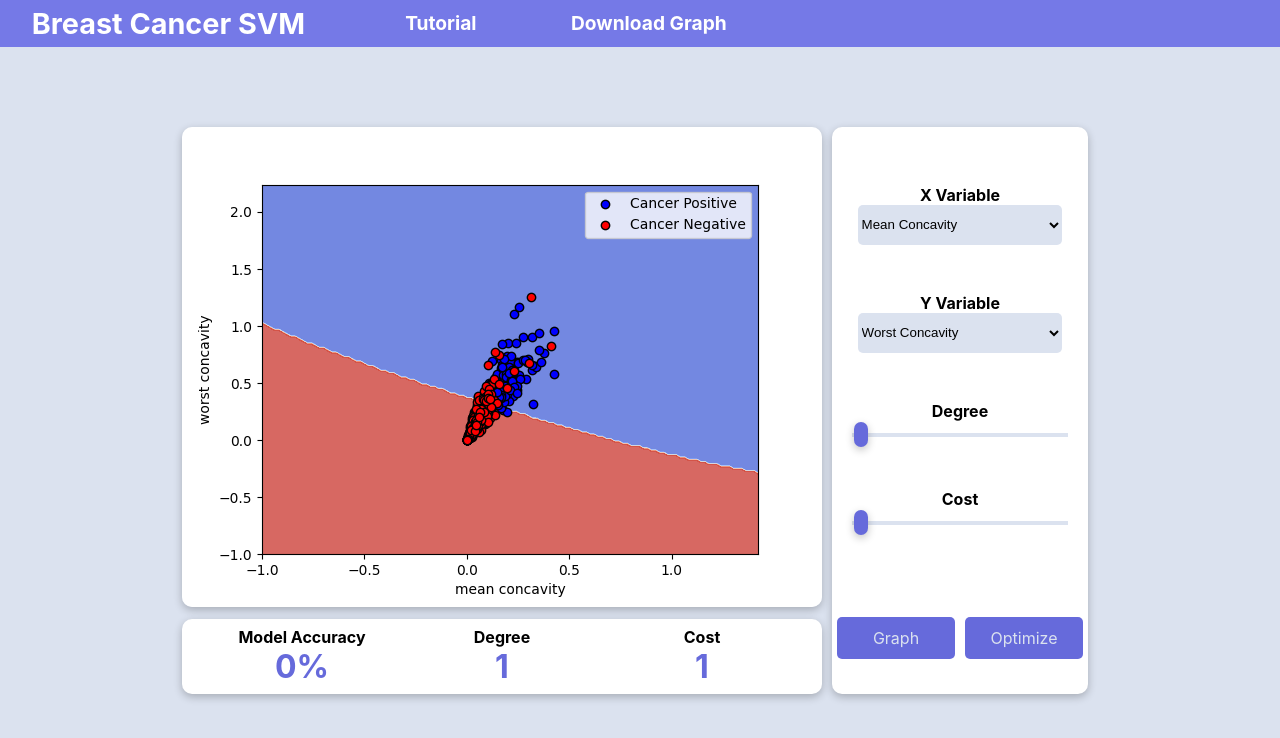
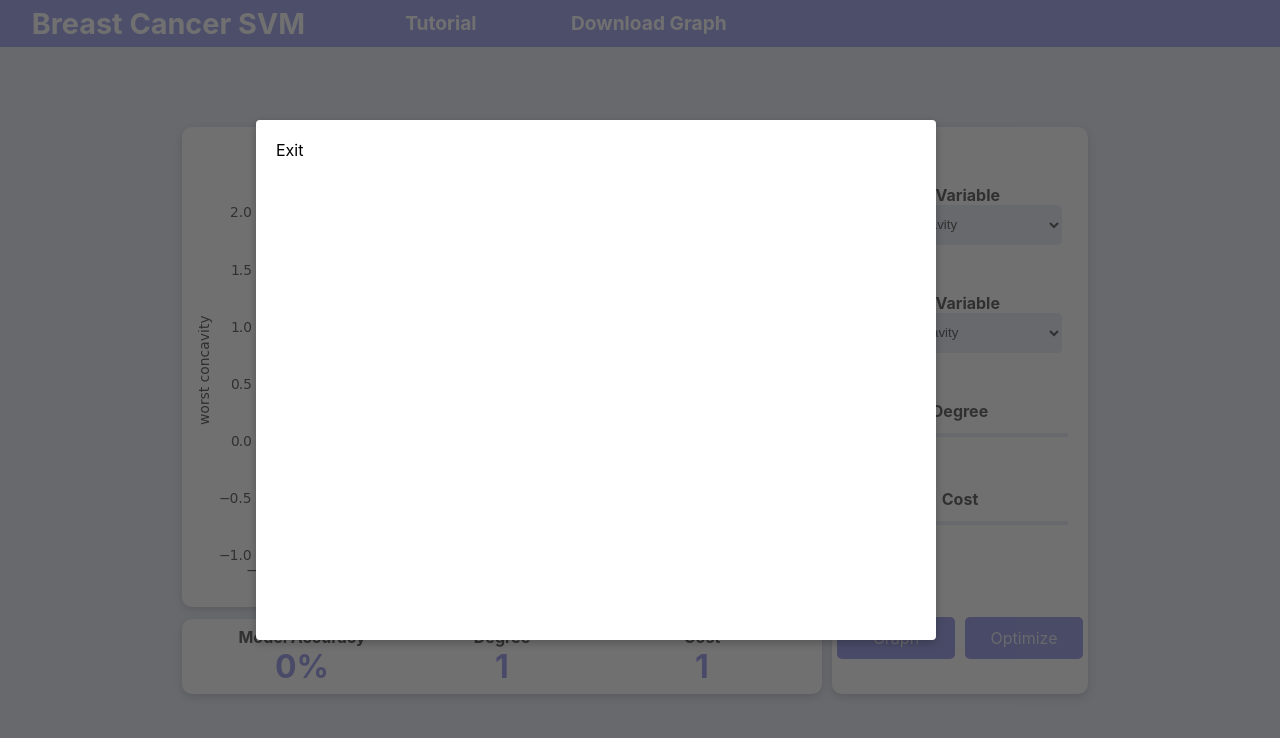
Before and after one commit to rdey0/Breast-Cancer-Support-Vector-Machine, a React (Create React App) app in the folder client/: page / in a window 1280 px wide. Shown: the top 738 px of the page. Built offline with nearby package versions, Linux system fonts and the light colour scheme.

Commit message:
implement modal template

```diff
--- a/client/src/App.js
+++ b/client/src/App.js
@@ -5,6 +5,8 @@ import Select from './components/select_box.js'
 import Slider from './components/slider.js'
 import Header from './components/header.js'
 import Plot from './components/graph_plot.js'
+import Onboarding from './components/onboarding.js'
+
 class App extends React.Component {
   state = {
     plot_src: graph_img,
@@ -13,7 +15,8 @@ class App extends React.Component {
     degree: '1',
     cost: '1',
     model_accuracy: 0,
-    graph_loading: false
+    graph_loading: false,
+    show_modal: true
   }
 
   handle_field_change=(id, value)=>{
@@ -90,7 +93,7 @@ class App extends React.Component {
     return (
       <div className="App">
         <Header src={this.state.plot_src}/>
-
+        <Onboarding showModal={this.state.show_modal}/>
         <div className='gui-container'>
           <div className='svm-display'>
             <Plot src={this.state.plot_src} isLoading={this.state.graph_loading}/>
--- /dev/null
+++ b/client/src/components/onboarding.js
@@ -0,0 +1,43 @@
+import React from 'react';
+import ReactDOM from 'react-dom';
+import Modal from 'react-modal';
+
+
+const customStyles = {
+    overlay: {
+        backgroundColor: 'rgba(65, 64, 64, 0.75)'
+    },
+    content:{
+        height: '60%',
+        width: '50%',
+        top: '15%',
+        left: '20%',
+        border: 'none',
+        boxShadow: 'rgba(0, 0, 0, 0.24) 0px 3px 8px'
+    }
+};
+export default class Onboarding extends React.Component {
+    state={};
+    constructor(props) {
+        super();
+        this.state = {modal_open: props.showModal};
+        this.close_modal = this.close_modal.bind(this);
+    }
+
+    close_modal(){
+        this.setState({modal_open: false})
+    }
+
+    render() {
+        return(
+            <Modal isOpen={this.state.modal_open} style={customStyles}>
+                <div className='onboarding-controls'>
+                    <div onClick={this.close_modal}>Exit</div>
+                </div>
+                <div>
+
+                </div>
+            </Modal>
+        );
+    }
+}
--- a/package.json
+++ b/package.json
@@ -15,7 +15,8 @@
     "morgan": "~1.9.1",
     "python": "0.0.4",
     "python-shell": "^2.0.2",
-    "python3": "0.0.1"
+    "python3": "0.0.1",
+    "react-modal": "^3.11.2"
   },
   "devDependencies": {
     "concurrently": "^5.3.0"
```
Also changed, not shown: 1 other file (tests, documents, lock files or other folders).
